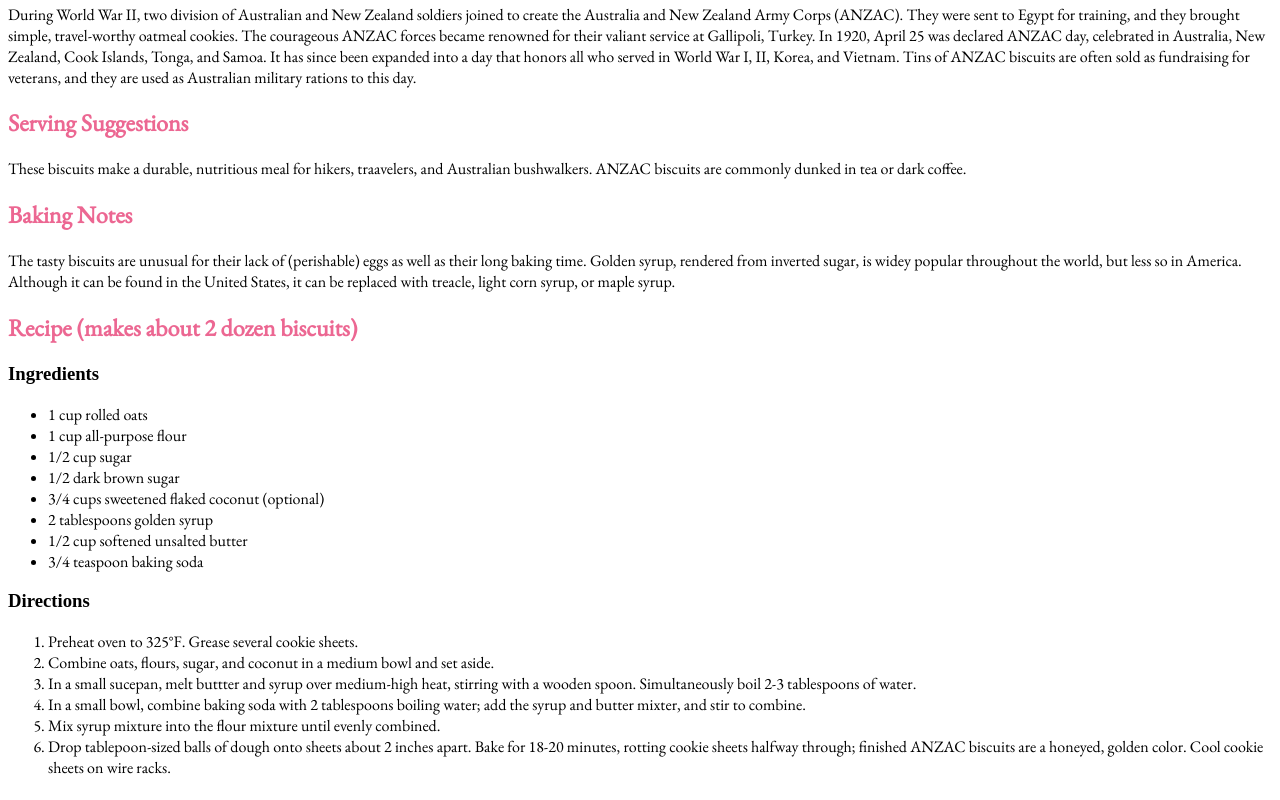
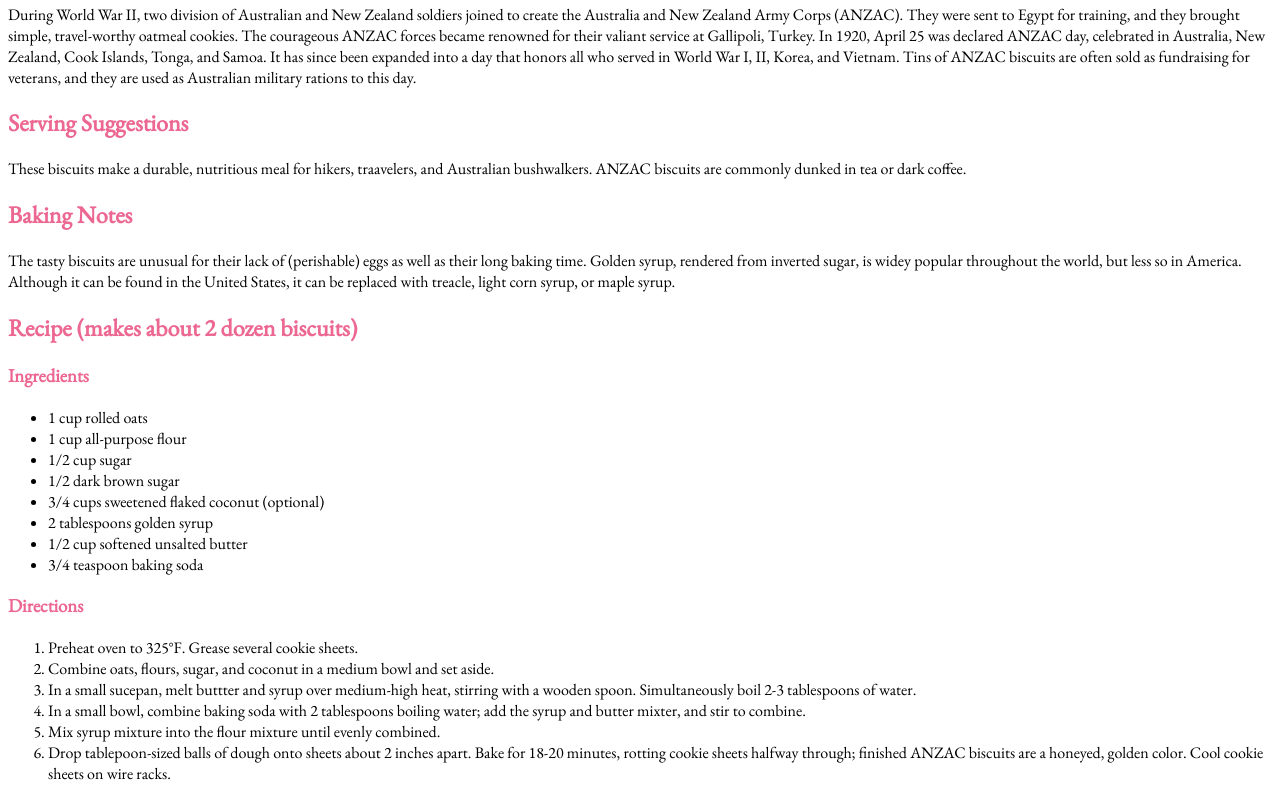
Before and after one commit to KelTamNguyen/odin_recipes, a plain HTML site: page recipes/anzac_biscuits.html in a window 1280 px wide. Shown: the part 617-1417 px from the top of the page. Drawn offline with nearby package versions, Linux system fonts and the light colour scheme.

Commit message:
Fix styling for h3 ahd h4 elements

```diff
--- a/style.css
+++ b/style.css
@@ -4,7 +4,7 @@
     color: #EC6792;
 }
 
-h2 {
+h2, h3, h4 {
     font-family: 'EB Garamond', serif;
     color: #EC6792;
 }
```
